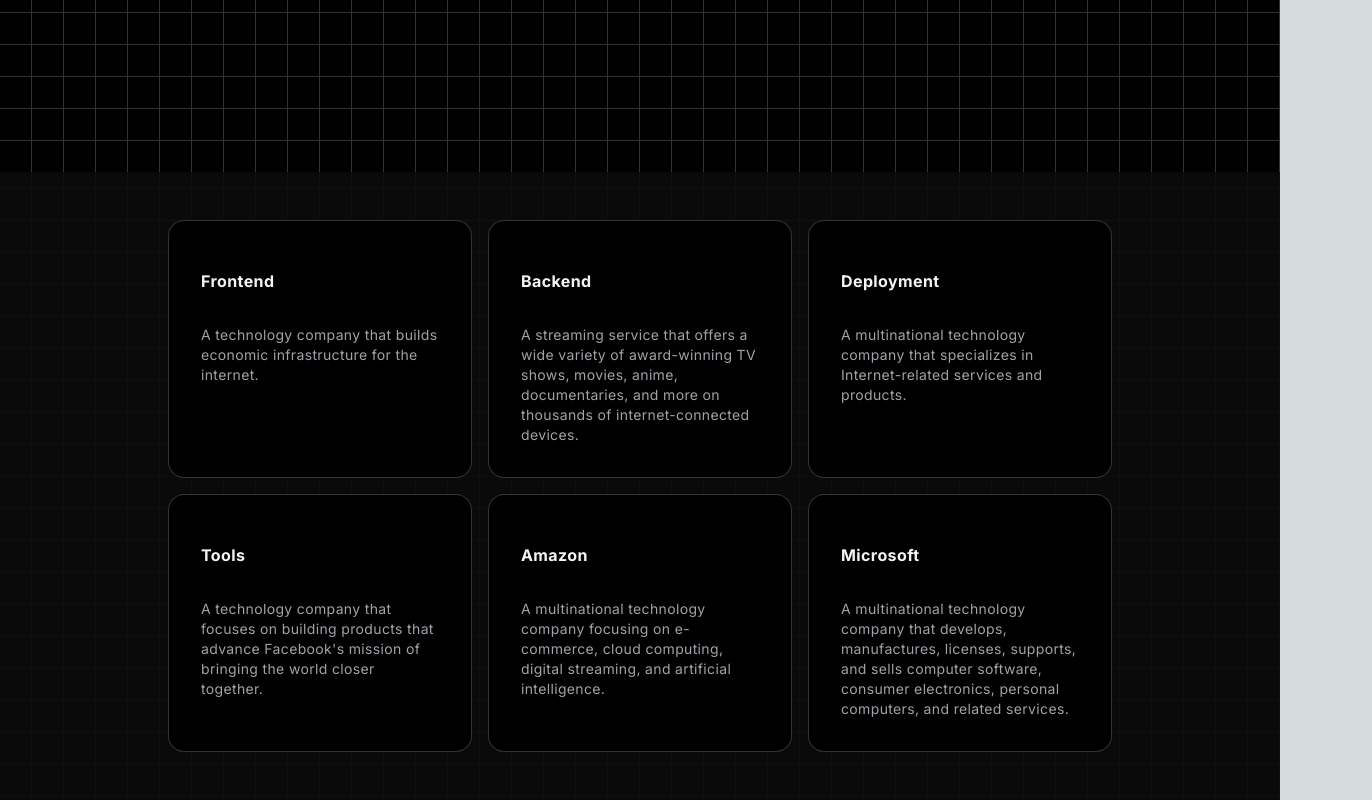
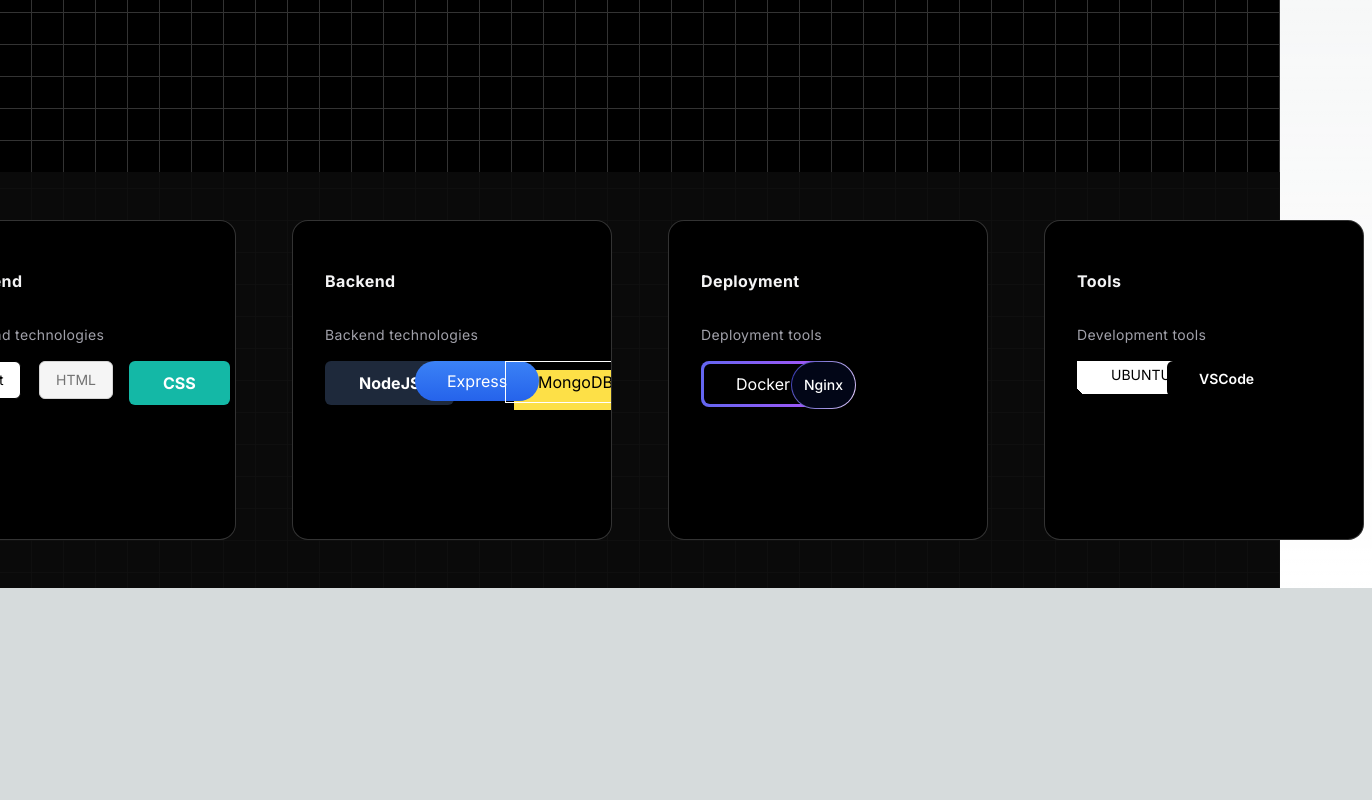
Before and after one commit to MerakiShubh/Rhythmicity, a Next.js app: page / in a window 1280 px wide. Shown: the part 2340-3140 px from the top of the page, 1372 px wide, since content can reach past the window. After the commit the page ends 2928 px from the top, so only its background shows below. Built offline with nearby package versions, Linux system fonts and the light colour scheme.

Commit message:
incomplet cards

```diff
--- a/src/components/Skills.tsx
+++ b/src/components/Skills.tsx
@@ -2,7 +2,7 @@
 import React from "react";
 import { ButtonsCard } from "./ui/tailwindcss-buttons";
 
-export function TailwindcssButtons() {
+export function SkillButtons() {
   return (
     <div className="pb-40 px-4 w-full">
       <div className="grid grid-cols-1 md:grid-cols-2 lg:grid-cols-3 w-full max-w-7xl mx-auto gap-10">
@@ -14,167 +14,109 @@
   );
 }
 
+interface Button {
+  name: string;
+  description: string;
+  component: React.ReactNode;
+  category?: string;
+}
+
 export const buttons = [
   {
-    name: "Sketch",
-    description: "Sketch button for your website",
+    name: "React",
+    category: "Frontend",
     component: (
       <button className="px-4 py-2 rounded-md border border-black bg-white text-black text-sm hover:shadow-[4px_4px_0px_0px_rgba(0,0,0)] transition duration-200">
-        Sketch
+        React
       </button>
     ),
   },
   {
-    name: "Simple",
-    description: "Elegant button for your website",
+    name: "HTML",
+    category: "Frontend",
     component: (
       <button className="px-4 py-2 rounded-md border border-neutral-300 bg-neutral-100 text-neutral-500 text-sm hover:-translate-y-1 transform transition duration-200 hover:shadow-md">
-        Simple
+        HTML
       </button>
     ),
   },
   {
-    name: "Invert",
-    description: "Simple button that inverts on hover",
+    name: "CSS",
+    category: "Frontend",
     component: (
       <button className="px-8 py-2 rounded-md bg-teal-500 text-white font-bold transition duration-200 hover:bg-white hover:text-black border-2 border-transparent hover:border-teal-500">
-        Invert it
+        CSS
       </button>
     ),
   },
   {
-    name: "Tailwindcss Connect",
-    description: "Button featured on Tailwindcss Connect website",
-    showDot: false,
+    name: "NodeJS",
+    category: "Backend",
     component: (
-      <button className="bg-slate-800 no-underline group cursor-pointer relative shadow-2xl shadow-zinc-900 rounded-full p-px text-xs font-semibold leading-6 text-white inline-block">
-        <span className="absolute inset-0 overflow-hidden rounded-full">
-          <span className="absolute inset-0 rounded-full bg-[image:radial-gradient(75%_100%_at_50%_0%,rgba(56,189,248,0.6)_0%,rgba(56,189,248,0)_75%)] opacity-0 transition-opacity duration-500 group-hover:opacity-100"></span>
-        </span>
-        <div className="relative flex space-x-2 items-center z-10 rounded-full bg-zinc-950 py-0.5 px-4 ring-1 ring-white/10">
-          <span>Tailwind Connect</span>
-          <svg
-            width="16"
-            height="16"
-            viewBox="0 0 24 24"
-            fill="none"
-            xmlns="http://www.w3.org/2000/svg"
-          >
-            <path
-              stroke="currentColor"
-              strokeLinecap="round"
-              strokeLinejoin="round"
-              strokeWidth="1.5"
-              d="M10.75 8.75L14.25 12L10.75 15.25"
-            ></path>
-          </svg>
-        </div>
-        <span className="absolute -bottom-0 left-[1.125rem] h-px w-[calc(100%-2.25rem)] bg-gradient-to-r from-emerald-400/0 via-emerald-400/90 to-emerald-400/0 transition-opacity duration-500 group-hover:opacity-40"></span>
+      <button className="px-8 py-2 rounded-md bg-slate-800 text-white font-bold transition duration-200 hover:bg-white hover:text-black border-2 border-transparent hover:border-slate-800">
+        NodeJS
       </button>
     ),
   },
   {
-    name: "Gradient",
-    description: "Simple Gradient button with rounded corners",
+    name: "Express",
+    category: "Backend",
     component: (
       <button className="px-8 py-2 rounded-full bg-gradient-to-b from-blue-500 to-blue-600 text-white focus:ring-2 focus:ring-blue-400 hover:shadow-xl transition duration-200">
-        Gradient
+        Express
       </button>
     ),
   },
   {
-    name: "Unapologetic",
-    description: "Unapologetic button with perfect corners",
+    name: "MongoDB",
+    category: "Backend",
     component: (
       <button className="px-8 py-2 border border-black bg-transparent text-black dark:border-white relative group transition duration-200">
         <div className="absolute -bottom-2 -right-2 bg-yellow-300 h-full w-full -z-10 group-hover:bottom-0 group-hover:right-0 transition-all duration-200" />
-        <span className="relative">Unapologetic</span>
+        <span className="relative">MongoDB</span>
       </button>
     ),
   },
   {
-    name: "Lit up borders",
-    description: "Gradient button with perfect corners",
+    name: "Docker",
+    category: "Deployment",
     component: (
       <button className="p-[3px] relative">
         <div className="absolute inset-0 bg-gradient-to-r from-indigo-500 to-purple-500 rounded-lg" />
         <div className="px-8 py-2 bg-black rounded-[6px] relative group transition duration-200 text-white hover:bg-transparent">
-          Lit up borders
+          Docker
         </div>
       </button>
     ),
   },
   {
-    name: "Border Magic",
-    description: "Border Magic button for your website",
-    showDot: false,
+    name: "Nginx",
+    category: "Deployment",
     component: (
       <button className="relative inline-flex h-12 overflow-hidden rounded-full p-[1px] focus:outline-none focus:ring-2 focus:ring-slate-400 focus:ring-offset-2 focus:ring-offset-slate-50">
         <span className="absolute inset-[-1000%] animate-[spin_2s_linear_infinite] bg-[conic-gradient(from_90deg_at_50%_50%,#E2CBFF_0%,#393BB2_50%,#E2CBFF_100%)]" />
         <span className="inline-flex h-full w-full cursor-pointer items-center justify-center rounded-full bg-slate-950 px-3 py-1 text-sm font-medium text-white backdrop-blur-3xl">
-          Border Magic
+          Nginx
         </span>
       </button>
     ),
   },
   {
-    name: "Brutal",
-    description: "Brutal button for your website",
+    name: "Ubuntu",
+    category: "Tools",
     component: (
       <button className="px-8 py-0.5 border-2 border-black dark:border-white uppercase bg-white text-black transition duration-200 text-sm shadow-[1px_1px_rgba(0,0,0),2px_2px_rgba(0,0,0),3px_3px_rgba(0,0,0),4px_4px_rgba(0,0,0),5px_5px_0px_0px_rgba(0,0,0)] dark:shadow-[1px_1px_rgba(255,255,255),2px_2px_rgba(255,255,255),3px_3px_rgba(255,255,255),4px_4px_rgba(255,255,255),5px_5px_0px_0px_rgba(255,255,255)]">
-        Brutal
+        Ubuntu
       </button>
     ),
   },
   {
-    name: "Favourite",
-    description: "Favourite button for your website",
+    name: "VSCode",
+    category: "Tools",
     component: (
       <button className="px-8 py-2 bg-black text-white text-sm rounded-md font-semibold hover:bg-black/[0.8] hover:shadow-lg">
-        Favourite
+        VSCode
       </button>
     ),
   },
-  {
-    name: "Outline",
-    description: "Outline button for your website",
-    component: (
-      <button className="px-4 py-2 rounded-xl border border-neutral-600 text-black bg-white hover:bg-gray-100 transition duration-200">
-        Outline
-      </button>
-    ),
-  },
-  {
-    name: "Shimmer",
-    description: "Shimmer button for your website",
-    showDot: false,
-    component: (
-      <button className="inline-flex h-12 animate-shimmer items-center justify-center rounded-md border border-slate-800 bg-[linear-gradient(110deg,#000103,45%,#1e2631,55%,#000103)] bg-[length:200%_100%] px-6 font-medium text-slate-400 transition-colors focus:outline-none focus:ring-2 focus:ring-slate-400 focus:ring-offset-2 focus:ring-offset-slate-50">
-        Shimmer
-      </button>
-    ),
-    code: `
-        // Button code
-        <button className="inline-flex h-12 animate-shimmer items-center justify-center rounded-md border border-slate-800 bg-[linear-gradient(110deg,#000103,45%,#1e2631,55%,#000103)] bg-[length:200%_100%] px-6 font-medium text-slate-400 transition-colors focus:outline-none focus:ring-2 focus:ring-slate-400 focus:ring-offset-2 focus:ring-offset-slate-50">
-          Shimmer
-        </button>
-
-        // tailwind.config.js code
-        {
-          "animation": {
-            shimmer: "shimmer 2s linear infinite"
-          },
-          "keyframes": {
-            shimmer: {
-              from: {
-                "backgroundPosition": "0 0"
-              },
-              to: {
-                "backgroundPosition": "-200% 0"
-              }
-            }
-          }
-        }
-        `,
-  },
 ];
--- a/src/components/SkillsCard.tsx
+++ b/src/components/SkillsCard.tsx
@@ -1,42 +1,26 @@
 "use client";
 import { HoverEffect } from "./ui/card-hover-effect";
-import { ButtonsCard } from "./ui/tailwindcss-buttons";
+
 export const projects = [
   {
     title: "Frontend",
-    description:
-      "A technology company that builds economic infrastructure for the internet.",
-    link: "https://stripe.com",
+    description: "Frontend technologies",
+    category: "Frontend",
   },
   {
     title: "Backend",
-    description:
-      "A streaming service that offers a wide variety of award-winning TV shows, movies, anime, documentaries, and more on thousands of internet-connected devices.",
-    link: "https://netflix.com",
+    description: "Backend technologies",
+    category: "Backend",
   },
   {
     title: "Deployment",
-    description:
-      "A multinational technology company that specializes in Internet-related services and products.",
-    link: "https://google.com",
+    description: "Deployment tools",
+    category: "Deployment",
   },
   {
     title: "Tools",
-    description:
-      "A technology company that focuses on building products that advance Facebook's mission of bringing the world closer together.",
-    link: "https://meta.com",
-  },
-  {
-    title: "Amazon",
-    description:
-      "A multinational technology company focusing on e-commerce, cloud computing, digital streaming, and artificial intelligence.",
-    link: "https://amazon.com",
-  },
-  {
-    title: "Microsoft",
-    description:
-      "A multinational technology company that develops, manufactures, licenses, supports, and sells computer software, consumer electronics, personal computers, and related services.",
-    link: "https://microsoft.com",
+    description: "Development tools",
+    category: "Tools",
   },
 ];
 
--- a/src/components/ui/card-hover-effect.tsx
+++ b/src/components/ui/card-hover-effect.tsx
@@ -2,6 +2,13 @@
 import { AnimatePresence, motion } from "framer-motion";
 import Link from "next/link";
 import { useState } from "react";
+import { buttons } from "../Skills";
+
+interface Item {
+  title: string;
+  description: string;
+  category: string;
+}
 
 export const HoverEffect = ({
   items,
@@ -10,31 +17,33 @@
   items: {
     title: string;
     description: string;
-    link: string;
+    category: string; // Add category to props
   }[];
   className?: string;
 }) => {
   let [hoveredIndex, setHoveredIndex] = useState<number | null>(null);
 
+  const renderButtons = (category) => {
+    return buttons
+      .filter((button) => button.category === category)
+      .map((button, idx) => <div key={idx}>{button.component}</div>);
+  };
+
   return (
     <div
-      className={cn(
-        "grid grid-cols-1 md:grid-cols-2  lg:grid-cols-3  py-10",
-        className
-      )}
+      className={cn("flex justify-center items-center gap-10 p-10", className)}
     >
       {items.map((item, idx) => (
-        <Link
-          href={item?.link}
-          key={item?.link}
-          className="relative group  block p-2 h-full w-full"
+        <div
+          key={item.title}
+          className="relative group block p-2 h-full w-full"
           onMouseEnter={() => setHoveredIndex(idx)}
           onMouseLeave={() => setHoveredIndex(null)}
         >
           <AnimatePresence>
             {hoveredIndex === idx && (
               <motion.span
-                className="absolute inset-0 h-full w-full bg-neutral-200 dark:bg-slate-800/[0.8] block  rounded-3xl"
+                className="absolute inset-0 h-full w-full bg-neutral-200 dark:bg-slate-800/[0.8] block rounded-3xl"
                 layoutId="hoverBackground"
                 initial={{ opacity: 0 }}
                 animate={{
@@ -48,11 +57,16 @@
               />
             )}
           </AnimatePresence>
-          <Card>
-            <CardTitle>{item.title}</CardTitle>
-            <CardDescription>{item.description}</CardDescription>
-          </Card>
-        </Link>
+          <div className="h-80 w-80 ">
+            <Card>
+              <CardTitle>{item.title}</CardTitle>
+              <CardDescription>{item.description}</CardDescription>
+              <div className="mt-4 grid grid-cols-1 sm:grid-cols-2 md:grid-cols-3 gap-4">
+                {renderButtons(item.category)}
+              </div>
+            </Card>
+          </div>
+        </div>
       ))}
     </div>
   );
@@ -78,6 +92,7 @@
     </div>
   );
 };
+
 export const CardTitle = ({
   className,
   children,
@@ -91,6 +106,7 @@
     </h4>
   );
 };
+
 export const CardDescription = ({
   className,
   children,
```
